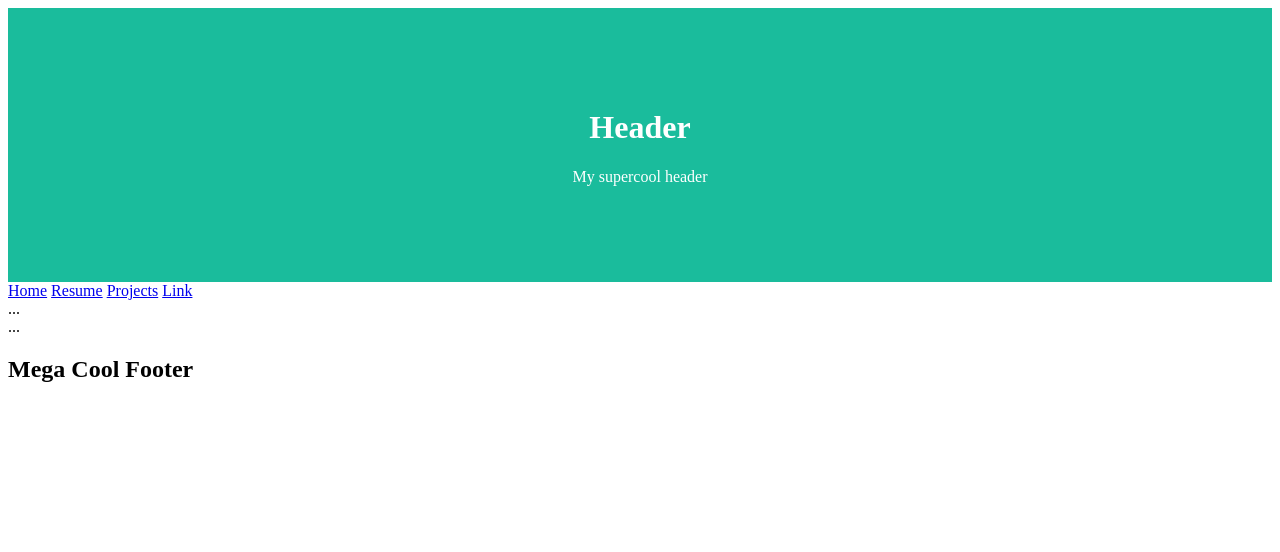
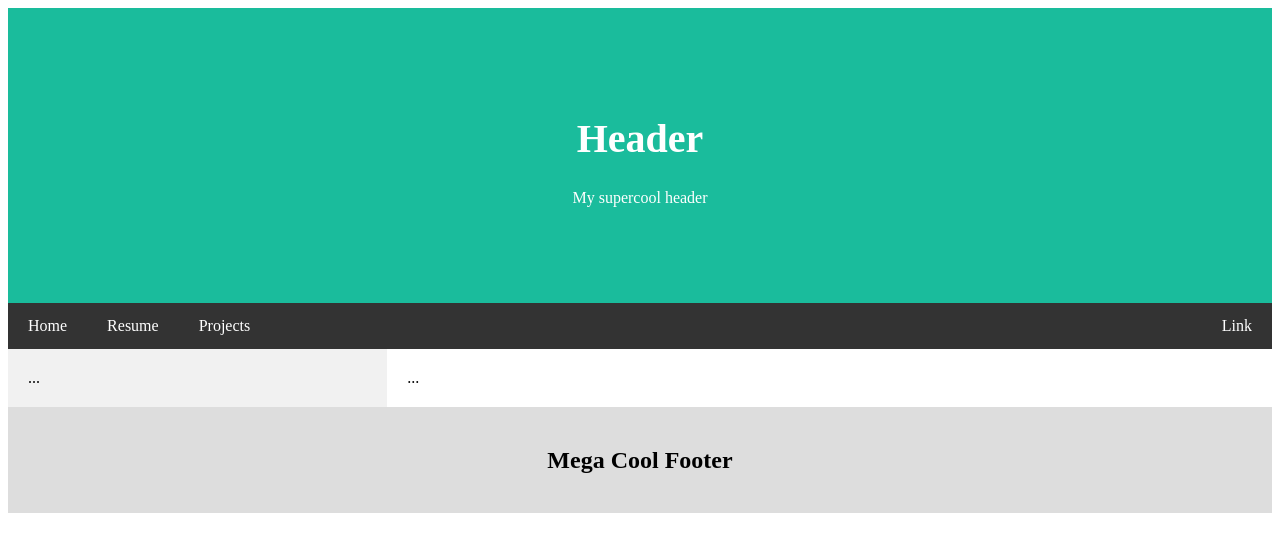
Before and after one commit to dmims/dmims.github.io, a PHP site: page / in a window 1280 px wide. Shown: the top 552 px of the page. Run offline with PHP 8.4, Linux system fonts and the light colour scheme.

Commit message:
Update style.css

```diff
--- a/style.css
+++ b/style.css
@@ -4,3 +4,78 @@
     background: #1abc9c; /* green background */
     color: white; /* white text color */
   }
+
+  /* Increase the font size of the <h1> element */
+  .header h1 {
+    font-size: 40px;
+  }
+  /* Style the top navigation bar */
+.navbar {
+    overflow: hidden; /* Hide overflow */
+    background-color: #333; /* Dark background color */
+  }
+
+  /* Style the navigation bar links */
+  .navbar a {
+    float: left; /* Make sure that the links stay side-by-side */
+    display: block; /* Change the display to block, for responsive reasons (see below) */
+    color: white; /* White text color */
+    text-align: center; /* Center the text */
+    padding: 14px 20px; /* Add some padding */
+    text-decoration: none; /* Remove underline */
+  }
+
+  /* Right-aligned link */
+  .navbar a.right {
+    float: right; /* Float a link to the right */
+  }
+
+  /* Change color on hover/mouse-over */
+  .navbar a:hover {
+    background-color: #ddd; /* Grey background color */
+    color: black; /* Black text color */
+  }
+  /* Ensure proper sizing */
+* {
+    box-sizing: border-box;
+  }
+
+  /* Column container */
+  .row {
+    display: flex;
+    flex-wrap: wrap;
+  }
+
+  /* Create two unequal columns that sits next to each other */
+  /* Sidebar/left column */
+  .side {
+    flex: 30%; /* Set the width of the sidebar */
+    background-color: #f1f1f1; /* Grey background color */
+    padding: 20px; /* Some padding */
+  }
+
+  /* Main column */
+  .main {
+    flex: 70%; /* Set the width of the main content */
+    background-color: white; /* White background color */
+    padding: 20px; /* Some padding */
+  }
+  /* Responsive layout - when the screen is less than 700px wide, make the two columns stack on top of each other instead of next to each other */
+@media screen and (max-width: 700px) {
+    .row {
+      flex-direction: column;
+    }
+  }
+
+  /* Responsive layout - when the screen is less than 400px wide, make the navigation links stack on top of each other instead of next to each other */
+  @media screen and (max-width: 400px) {
+    .navbar a {
+      float: none;
+      width: 100%;
+    }
+  }
+  .footer {
+    padding: 20px; /* Some padding */
+    text-align: center; /* Center text*/
+    background: #ddd; /* Grey background */
+  }
```
